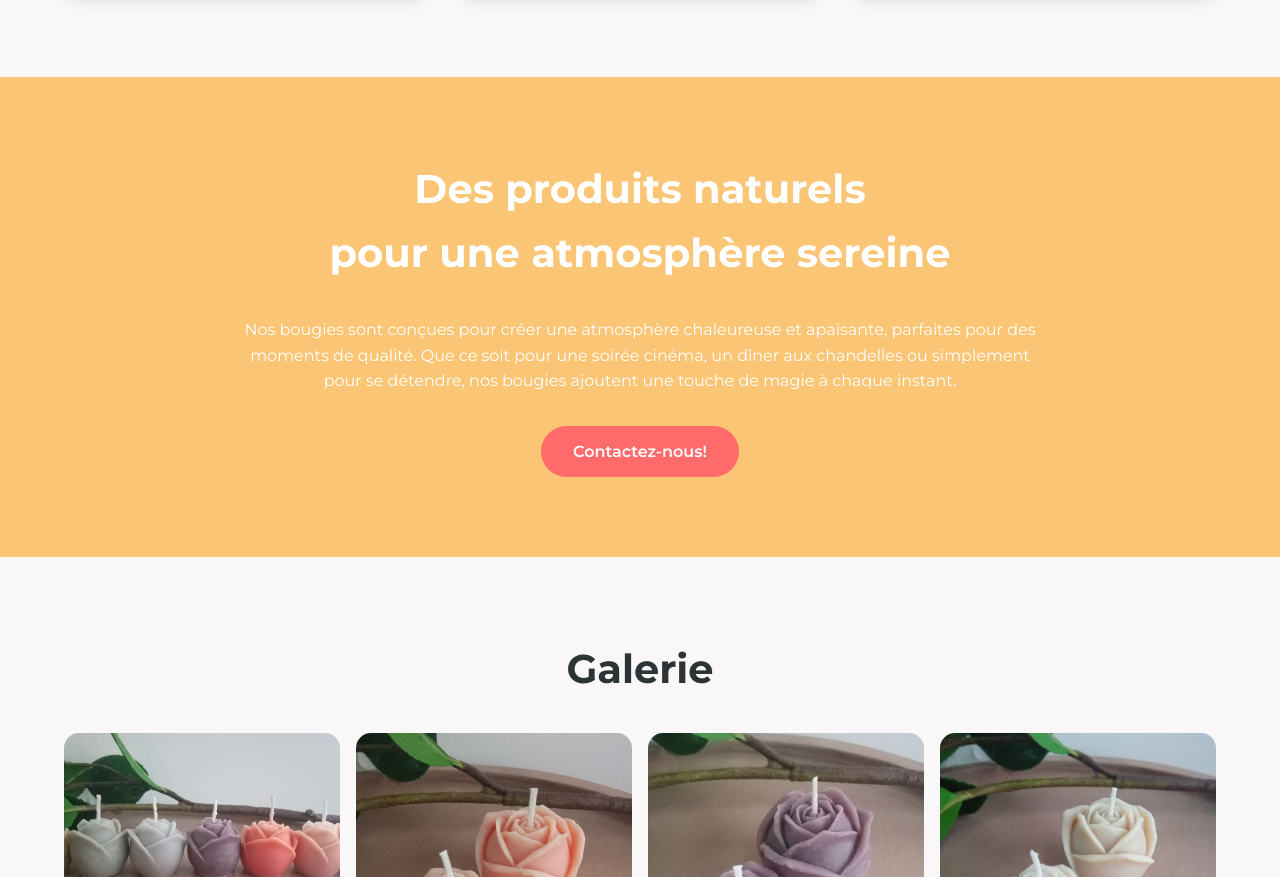
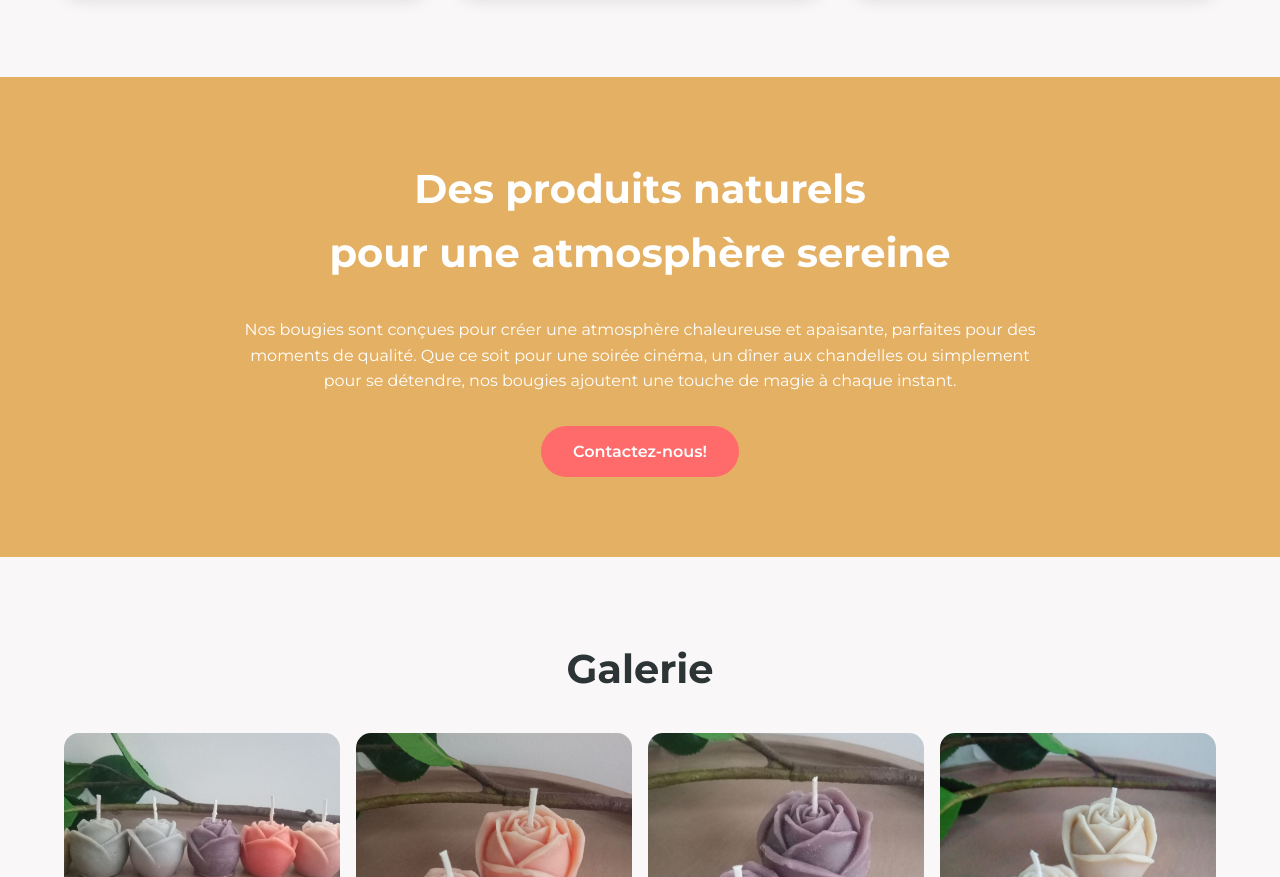
Before and after one commit to bougiesumm/bougiesumm.github.io, a plain HTML site: page index.html in a window 1280 px wide. Shown: the part 1674-2551 px from the top of the page. Drawn offline with Linux system fonts and the light colour scheme.

Commit message:
put band color darker for easier reading

```diff
--- a/css/styles.css
+++ b/css/styles.css
@@ -1,6 +1,6 @@
 :root {
     --primary-color: #ff6b6b;
-    --secondary-color: #fac574;
+    --secondary-color: #e4b063;
     --text-color: #2d3436;
     --bg-color: #f9f7f7;
     --accent-color: #feca57;
```
